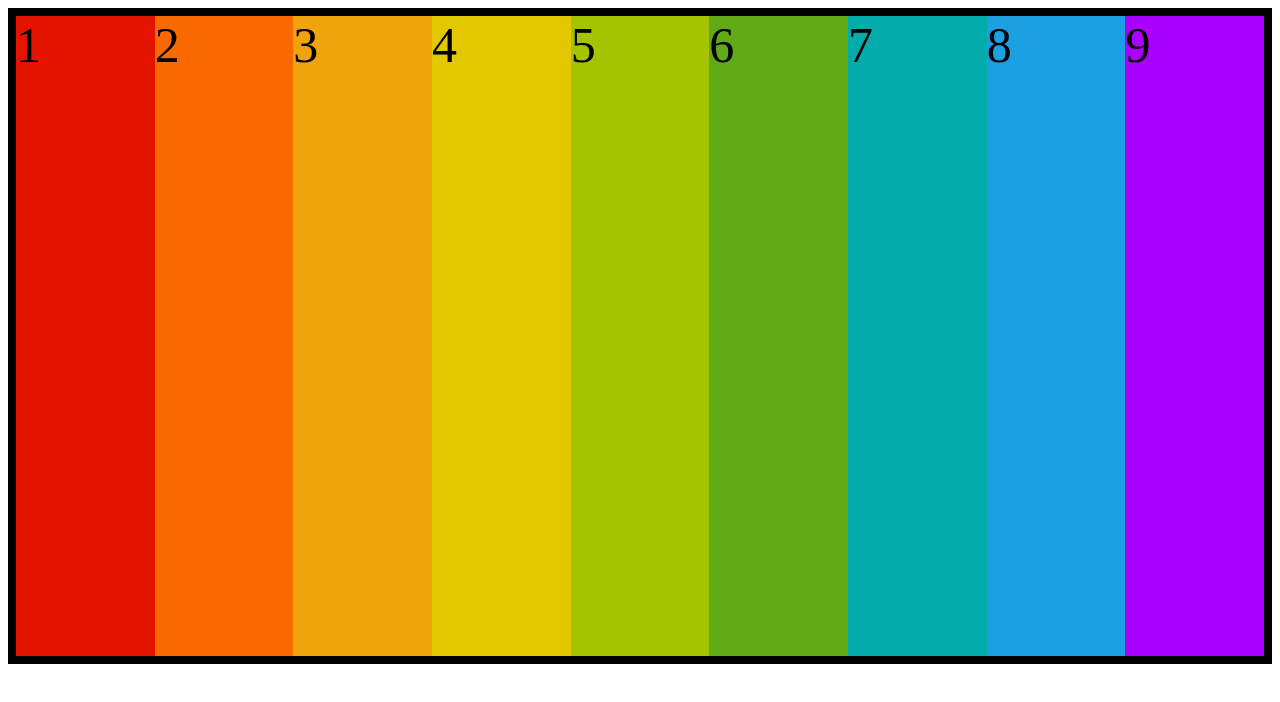
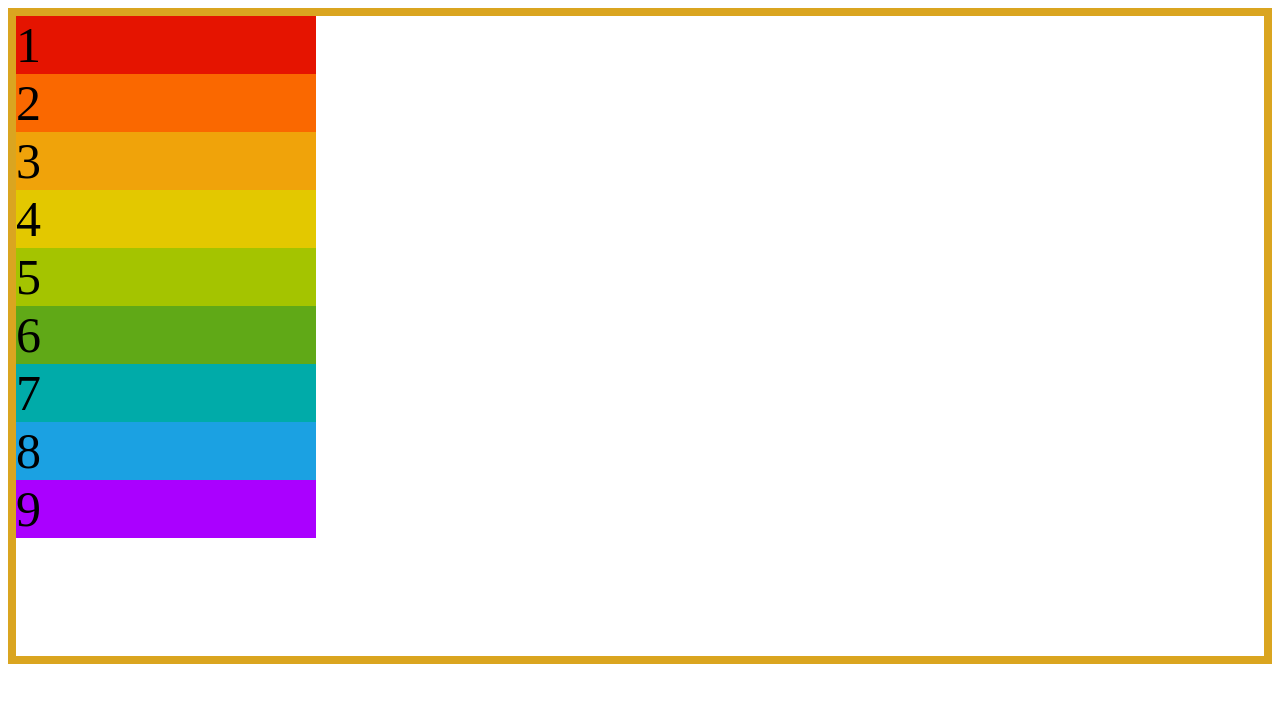
Before and after one commit to jesseraypaulsen/flexbox-demo, a plain HTML site: page index.html in a window 1280 px wide. Drawn offline with Linux system fonts and the light colour scheme.

Commit message:
changed style for the flex container: changed the height property to min-height, and now the container's border no longer overlaps the last box

```diff
--- a/styles.css
+++ b/styles.css
@@ -1,9 +1,9 @@
 
 .container {
   display: flex;
-  border: 8px solid black;
-  height: 80vh;
-  flex-direction: row; /* default: row */
+  border: 8px solid goldenrod;
+  min-height: 80vh;
+  flex-direction: column; /* default: row */
   flex-wrap: nowrap; /* default: nowrap */
   justify-content: flex-start; /* default: flex-start */
   align-items: stretch; /* default: stretch */
```
